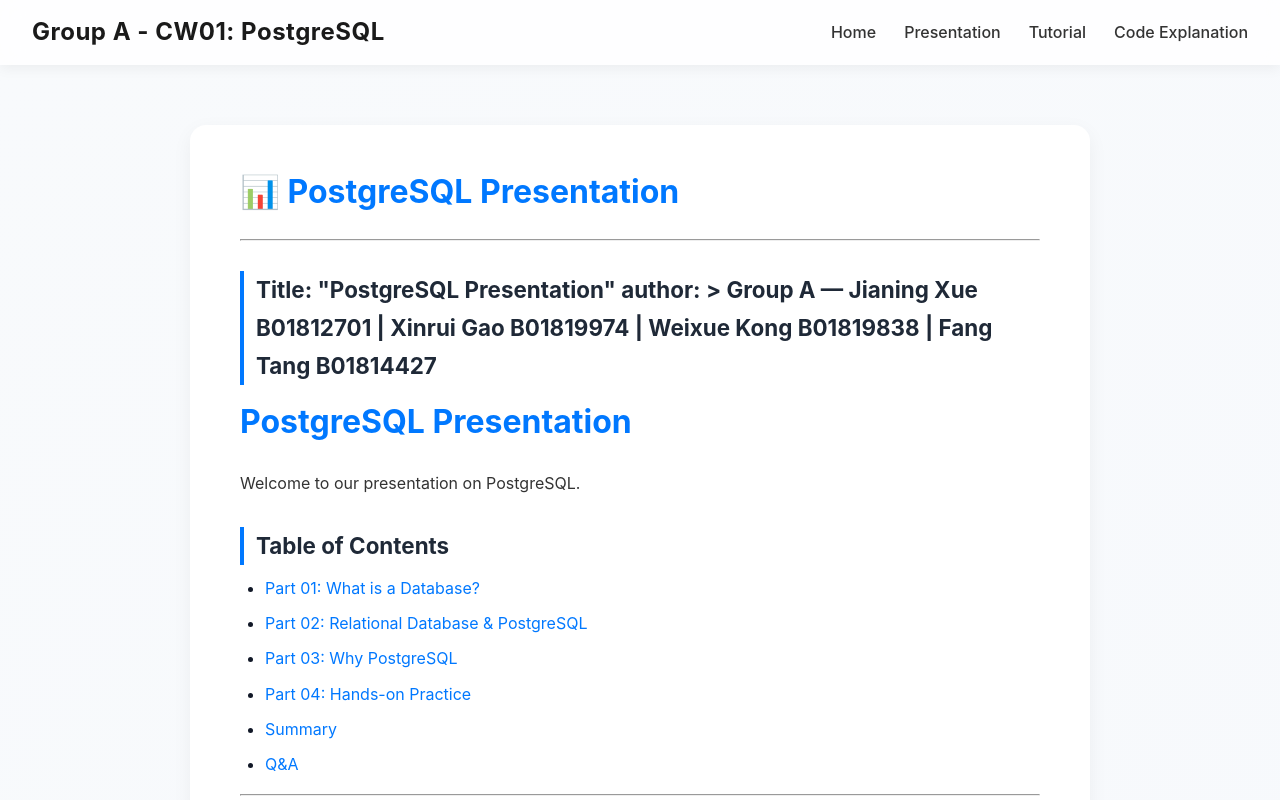
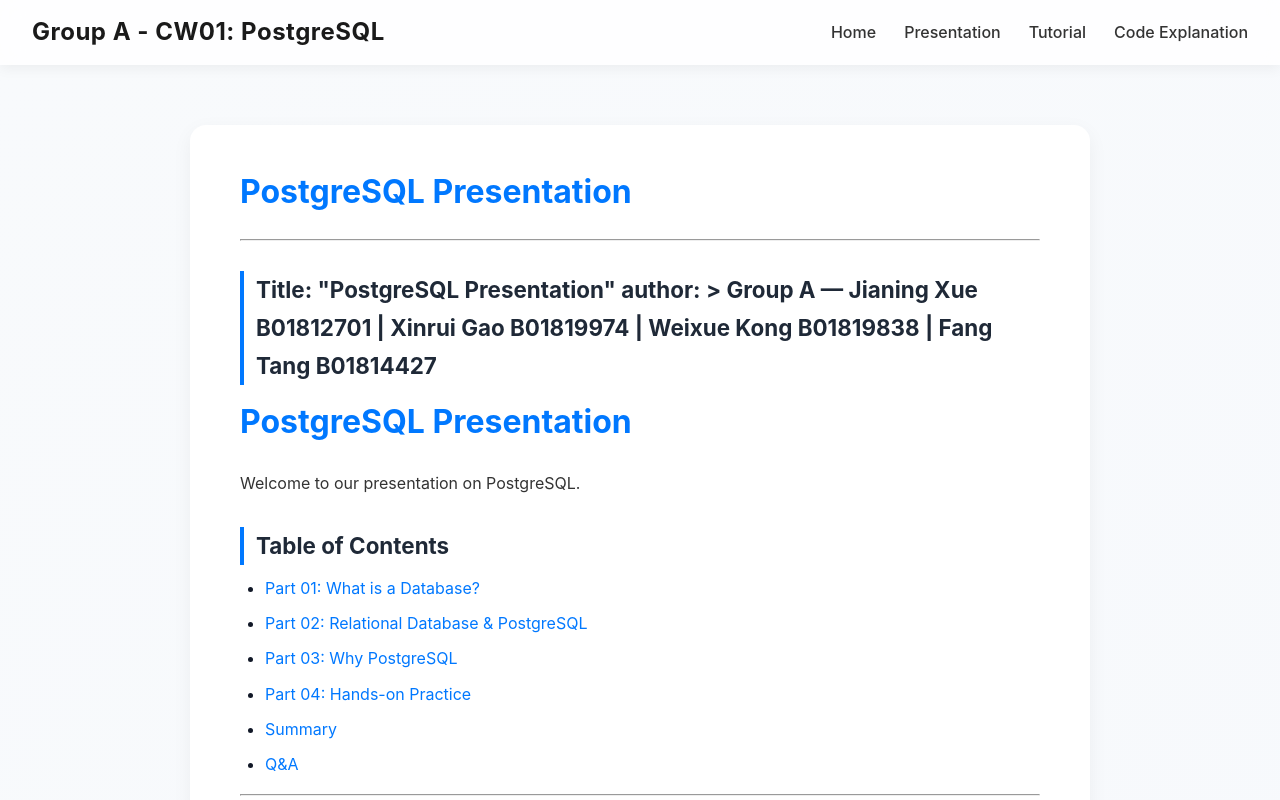
Before and after one commit to NINA08042/Group-A-PostgreSQL, a React (Vite) app: page /presentation in a window 1280 px wide. Shown: the top 800 px of the page. Built offline with nearby package versions, Linux system fonts and the light colour scheme.

Commit message:
Update Presentation.tsx

```diff
--- a/src/pages/Presentation.tsx
+++ b/src/pages/Presentation.tsx
@@ -15,7 +15,7 @@
 
   return (
     <div className="page markdown-body">
-      <h1>📊 PostgreSQL Presentation</h1>
+      <h1>PostgreSQL Presentation</h1>
       <ReactMarkdown
         children={content.replaceAll("/Group-A-PostgreSQL/", `${base}`)}
         remarkPlugins={[remarkGfm]}
```
